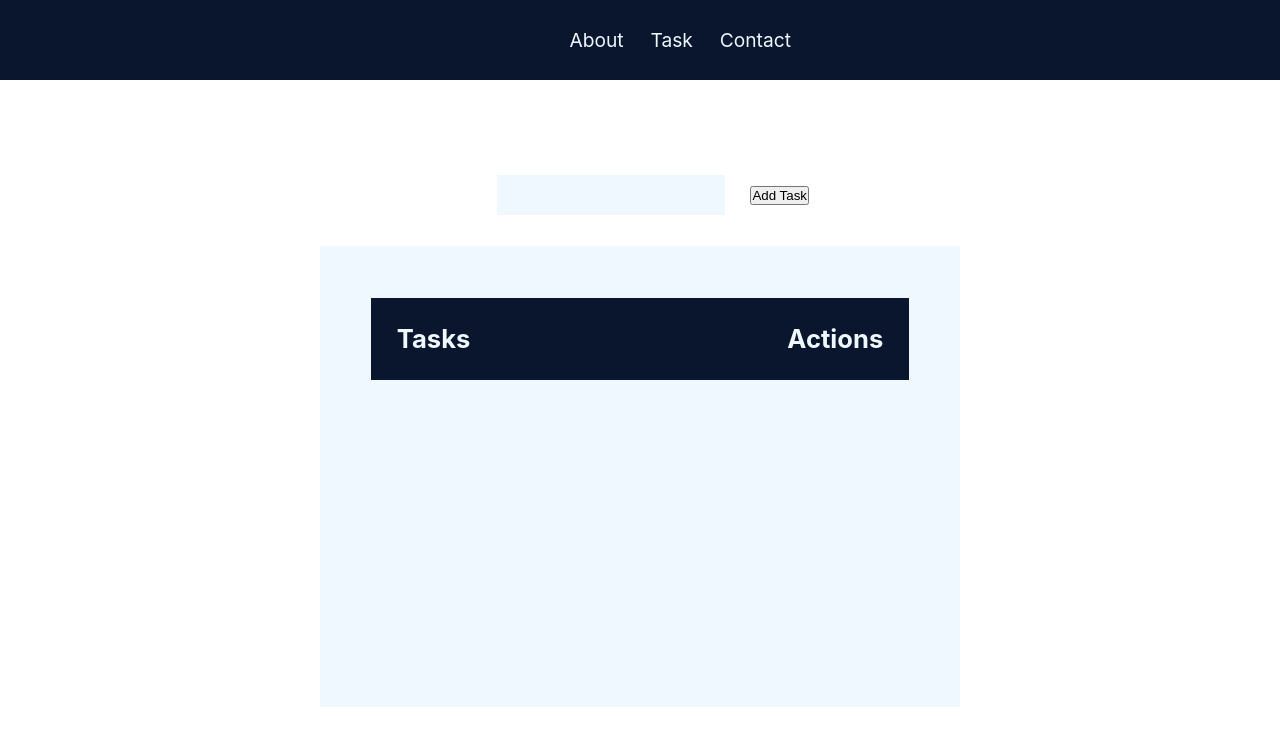
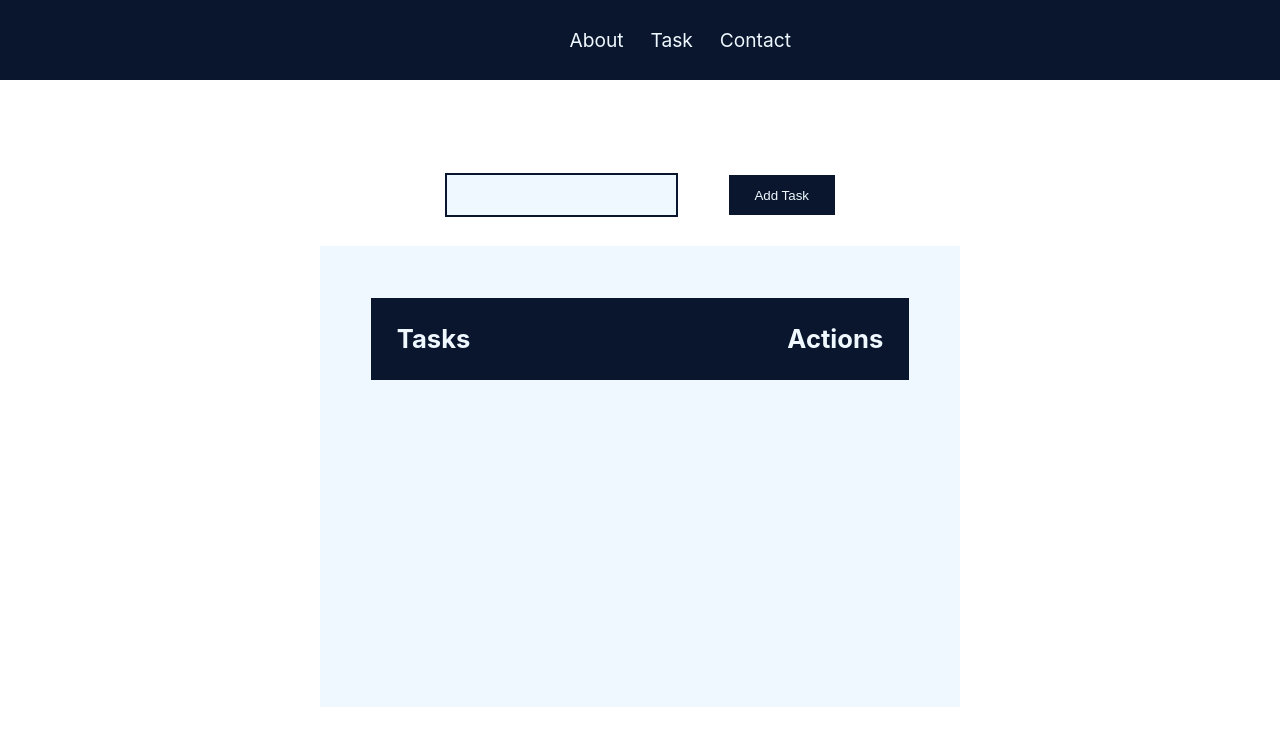
Before and after one commit to Christouccllo1/project-todo-app, a React (Create React App) app: page / in a window 1280 px wide. Shown: the top 746 px of the page. Built offline with nearby package versions, Linux system fonts and the light colour scheme.

Commit message:
fixed task button

```diff
--- a/src/App.css
+++ b/src/App.css
@@ -46,10 +46,19 @@ main {
 }
 
 .InputTask input {
-  border: none;
+  border: solid 2px rgb(9, 22, 46);
   margin: 2vw;
   padding: 1vw 2vw;
   background-color: aliceblue;
+  color: rgb(9, 22, 46);
+}
+
+.InputTask button{
+  padding: 1vw 2vw;
+  background-color: rgb(9, 22, 46);
+  color: aliceblue;
+  margin: 2vw;
+  border: none;
 }
 
 .Todos {
```
